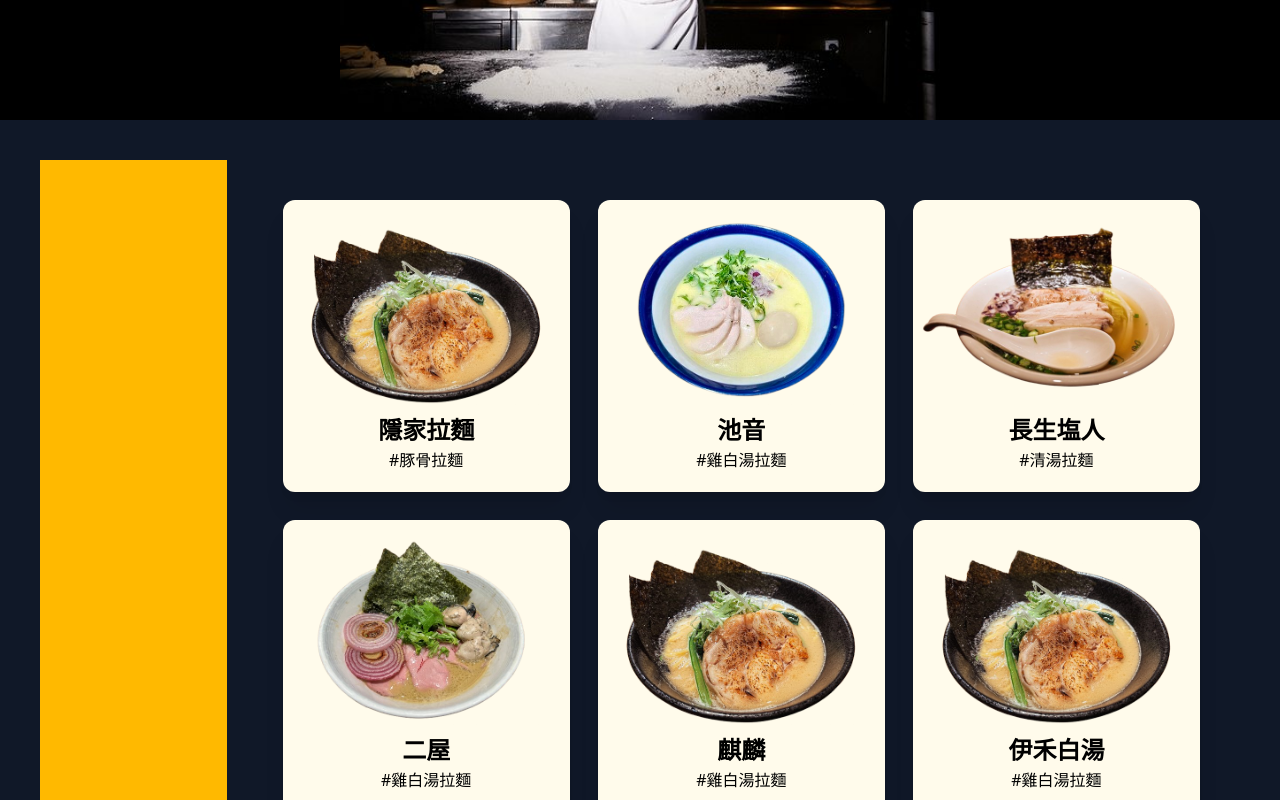
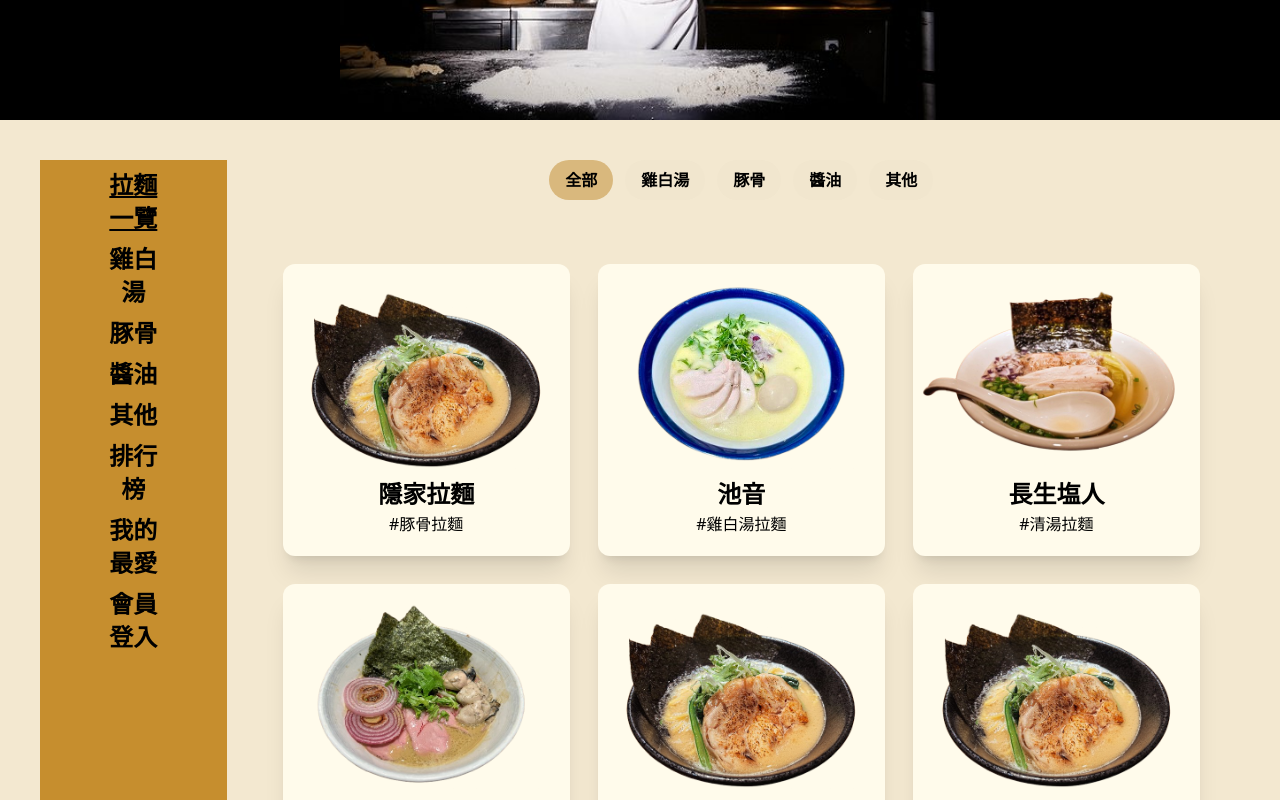
Before and after one commit to yapcheng/ramen, a React (Vite) app: page / in a window 1280 px wide. Shown: the part 360-1160 px from the top of the page. Built offline with nearby package versions, Linux system fonts and the light colour scheme.

Commit message:
catetory

```diff
--- /dev/null
+++ b/src/component/CategoryFilter.jsx
@@ -0,0 +1,22 @@
+// src/component/CategoryFilter.jsx
+export default function CategoryFilter({ selected, onSelect }) {
+    const categories = ["全部", "雞白湯", "豚骨", "醬油", "其他"];
+
+    return (
+      <div className="flex gap-3 flex-wrap justify-center mb-6">
+        {categories.map((cat) => (
+          <button
+            key={cat}
+            onClick={() => onSelect(cat)}
+            className={`px-4 py-2 rounded-full font-bold ${
+              selected === cat
+                ? "bg-[#D9B87D] text-black"
+                : "bg-[#f1e6ce] text-black"
+            }`}
+          >
+            {cat}
+          </button>
+        ))}
+      </div>
+    );
+  }
--- a/src/component/Footer.jsx
+++ b/src/component/Footer.jsx
@@ -1,6 +1,6 @@
 function Footer()  {
     return (
-        <footer className="bg-gray-800 text-white py-6">
+        <footer className="bg-[#D9B87D] text-white py-6">
             <div className="container mx-auto text-center">
                 <p className="text-sm">&copy; {new Date().getFullYear()} Ramen Map. All rights reserved.</p>
                 <div className="mt-4">
--- a/src/component/Header.jsx
+++ b/src/component/Header.jsx
@@ -1,6 +1,6 @@
 function Header() {
   return (
-    <header className="bg-amber-400 h-[80px]">
+    <header className="bg-[#D9B87D] h-[80px]">
       <h1 className="text-black text-6xl flex justify-center items-center h-[80px] font-[Monoton]">RAMEN</h1>
     </header>
   )
--- a/src/component/Ramanlist.jsx
+++ b/src/component/Ramanlist.jsx
@@ -1,6 +1,6 @@
 import Raman from "../json/raman.json";
 
-function RamenList() {
+function RamanList() {
 
   return (
    <div className="grid grid-cols-1 md:grid-cols-2 lg:grid-cols-3 gap-7 p-10 rounded-xl ">
@@ -15,4 +15,4 @@ function RamenList() {
    </div>
   );
 }
-export default RamenList;
+export default RamanList;
--- /dev/null
+++ b/src/component/Sidebar.jsx
@@ -0,0 +1,32 @@
+export default function Sidebar({ selected, onSelect }) {
+    const menuItems = [
+      "拉麵一覽",
+      "雞白湯",
+      "豚骨",
+      "醬油",
+      "其他",
+      "排行榜",
+      "我的最愛",
+      "會員登入"
+    ];
+
+    return (
+      <div className="hidden md:flex flex-col col-span-3 bg-[#C68E2E] xl:col-span-2 py-2 px-15 text-center space-y-2">
+        {menuItems.map((item) => {
+          const isActive = (item === "拉麵一覽" && selected === "全部") || selected === item;
+
+          return (
+            <div
+              key={item}
+              onClick={() => onSelect(item === "拉麵一覽" ? "全部" : item)}
+              className={`cursor-pointer text-[24px] font-bold leading-snug ${
+                isActive ? "underline" : ""
+              } text-black`}
+            >
+              {item}
+            </div>
+          );
+        })}
+      </div>
+    );
+  }
--- a/src/pages/Home.jsx
+++ b/src/pages/Home.jsx
@@ -1,22 +1,35 @@
+import { useState } from "react";
 import Header from "../component/Header";
 import HomepagePic from "../component/Homepagepic";
-import RamenList from "../component/Ramanlist";
+import RamanList from "../component/Ramanlist";
 import Footer from "../component/Footer";
+import Sidebar from "../component/Sidebar";
+import CategoryFilter from "../component/CategoryFilter";
+import ramanData from "../json/raman.json";
+
 function Home() {
+  const [category, setCategory] = useState("全部");
+
+  const filteredRaman =
+    category === "全部"
+      ? ramanData
+      : ramanData.filter((r) => r.category === category);
 
   return (
-      <div className="  mx-auto main-layout bg-gray-900 min-h-screen">
+    <div className="mx-auto main-layout bg-[#F3E8D0] min-h-screen">
       <Header />
       <HomepagePic />
-        <div className=" grid grid-cols-1 md:grid-cols-12 gap-4 p-10 ">
-          <div className=" hidden md:grid  col-span-3 bg-amber-400 h-auto w-auto xl:col-span-2 py-5">
-          </div>
-          <div className=" md:col-span-9 xl:col-span-10">
-          <RamenList />
+      <div className="grid grid-cols-1 md:grid-cols-12 gap-4 p-10">
+        <Sidebar selected={category} onSelect={setCategory} />
+
+        <div className="md:col-span-9 xl:col-span-10">
+          <CategoryFilter selected={category} onSelect={setCategory} />
+          <RamanList ramanArray={filteredRaman} />
         </div>
       </div>
       <Footer />
     </div>
-    )
+  );
 }
-  export default Home
+
+export default Home;
```
Lines whose indentation alone changed are shown as unchanged.
